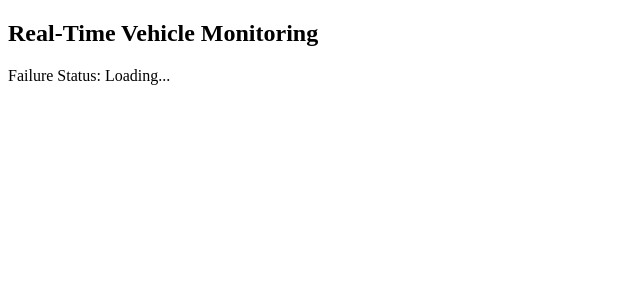
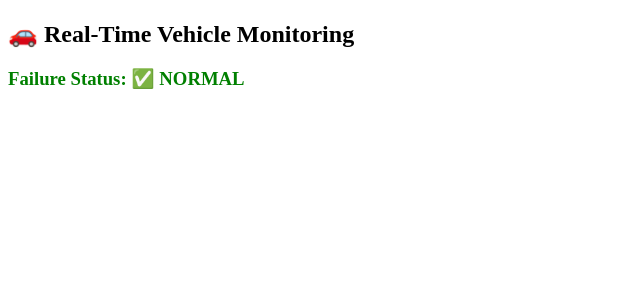
Before and after one commit to vishwakakadia/AutoAI-Smart-Vehicle-Health-Monitoring-Failure-Prediction, a Flask app: page /dashboard in a window 1280 px wide. Shown: the top 300 px of the page, without its empty margins (0-640 px from the left). Run offline with Flask 3, Linux system fonts and the light colour scheme; some libraries are stand-ins or nearby versions.

Commit message:
dashboard layout updated

```diff
--- a/templates/index.html
+++ b/templates/index.html
@@ -1,4 +1,4 @@
-<!DOCTYPE html>
+<!-- <!DOCTYPE html>
 <html lang="en">
 <head>
     <meta charset="UTF-8">
@@ -36,4 +36,65 @@
         setInterval(fetchData, 2000);
     </script>
 </body>
+</html> -->
+
+<!DOCTYPE html>
+<html lang="en">
+<head>
+    <meta charset="UTF-8">
+    <meta name="viewport" content="width=device-width, initial-scale=1.0">
+    <title>Real-Time Vehicle Monitoring</title>
+    <script src="https://cdn.plot.ly/plotly-latest.min.js"></script>
+</head>
+<body>
+    <h2>🚗 Real-Time Vehicle Monitoring</h2>
+
+    <div id="engine_chart"></div>
+    <div id="fuel_chart"></div>
+    <div id="battery_chart"></div>
+    <div id="oil_chart"></div>
+    <div id="load_chart"></div>
+
+    <h3 id="failure_status" style="color: green;">Failure Status: ✅ NORMAL</h3>
+
+    <script>
+        async function fetchData() {
+            const response = await fetch('/get_data');
+            const data = await response.json();
+
+            let engine_temp = data.map(d => d.engine_temp);
+            let fuel_pressure = data.map(d => d.fuel_pressure);
+            let battery_voltage = data.map(d => d.battery_voltage);
+            let oil_temp = data.map(d => d.oil_temp);
+            let engine_load = data.map(d => d.engine_load);
+
+            let latest = data[data.length - 1];
+
+            // Update Failure Status
+            let statusText = "✅ NORMAL";
+            let statusColor = "green";
+            if (latest.engine_temp > 110 || latest.fuel_pressure < 35) {
+                statusText = "⚠ CRITICAL FAILURE";
+                statusColor = "red";
+                sendAlert();  // Trigger alert sound
+            }
+            document.getElementById("failure_status").innerText = "Failure Status: " + statusText;
+            document.getElementById("failure_status").style.color = statusColor;
+
+            // Update Charts
+            Plotly.newPlot('engine_chart', [{ y: engine_temp, name: "Engine Temp", type: 'scatter' }]);
+            Plotly.newPlot('fuel_chart', [{ y: fuel_pressure, name: "Fuel Pressure", type: 'scatter' }]);
+            Plotly.newPlot('battery_chart', [{ y: battery_voltage, name: "Battery Voltage", type: 'scatter' }]);
+            Plotly.newPlot('oil_chart', [{ y: oil_temp, name: "Oil Temp", type: 'scatter' }]);
+            Plotly.newPlot('load_chart', [{ y: engine_load, name: "Engine Load", type: 'scatter' }]);
+        }
+
+        function sendAlert() {
+            var audio = new Audio('alert.mp3'); // Add alert sound
+            audio.play();
+        }
+
+        setInterval(fetchData, 2000);
+    </script>
+</body>
 </html>
```
